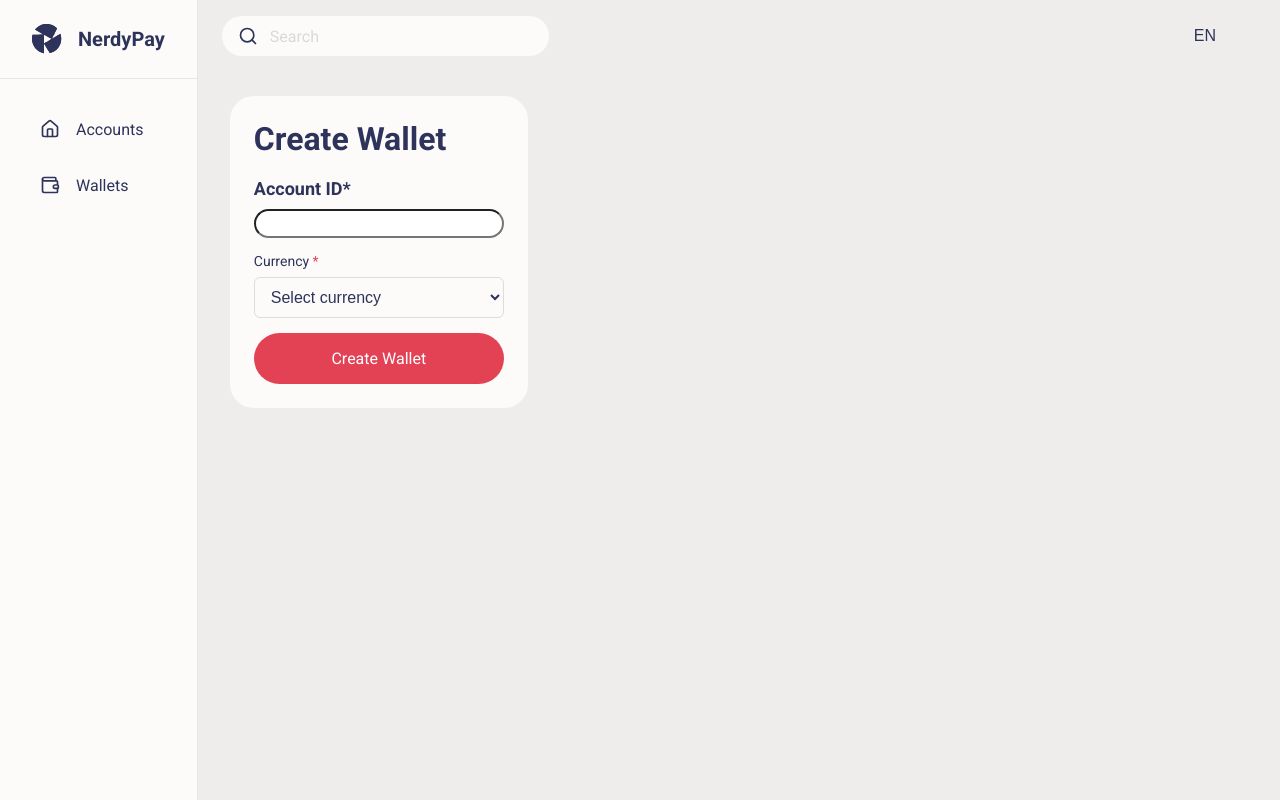
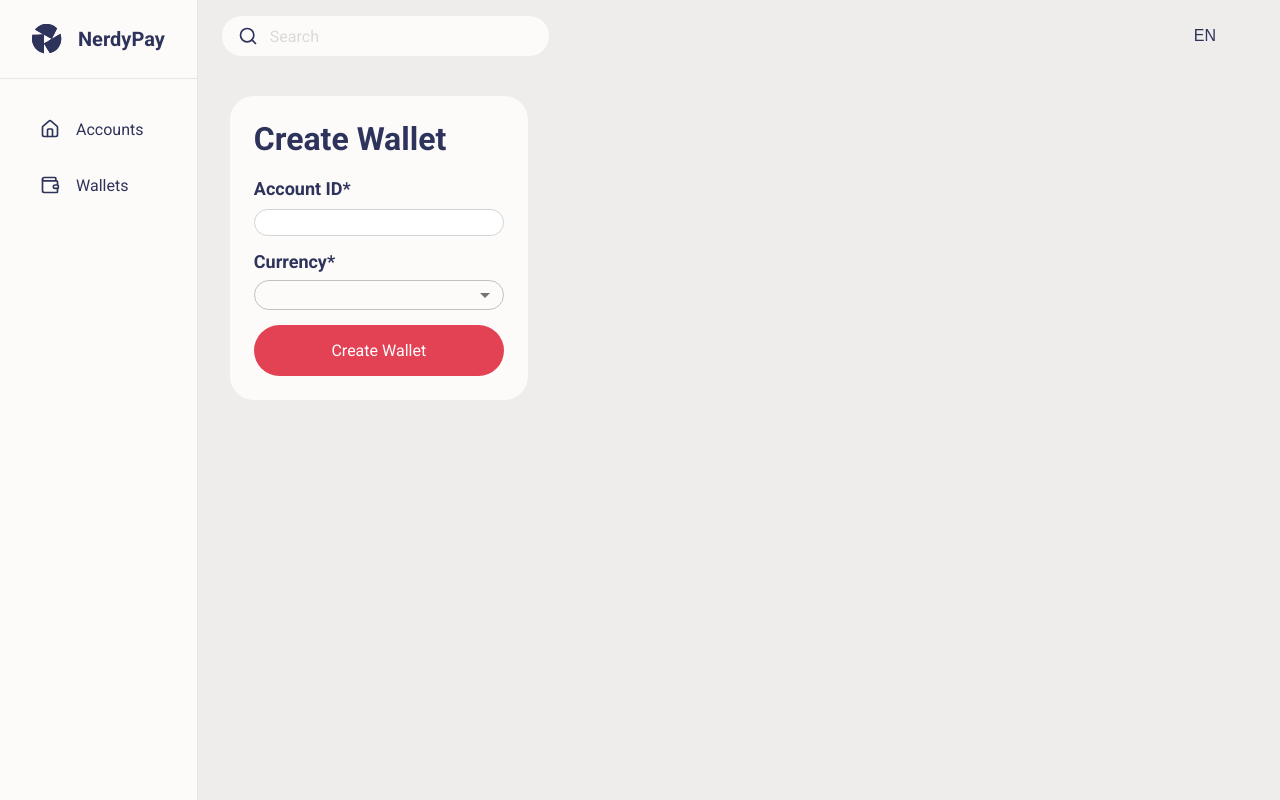
Before and after one commit to ssenkiv/wallet-front, a Next.js app: page /wallets/create in a window 1280 px wide. Built offline with nearby package versions, Linux system fonts and the light colour scheme.

Commit message:
Changed default select tag to MUI select component.

```diff
--- a/package.json
+++ b/package.json
@@ -10,6 +10,9 @@
     "test": "vitest"
   },
   "dependencies": {
+    "@emotion/react": "^11.14.0",
+    "@emotion/styled": "^11.14.1",
+    "@mui/material": "^7.3.5",
     "@tanstack/react-query": "^5.90.7",
     "@tanstack/react-table": "^8.21.3",
     "lucide-react": "^0.552.0",
--- a/src/app/(dashboard)/wallets/create/page.module.css
+++ b/src/app/(dashboard)/wallets/create/page.module.css
@@ -18,9 +18,8 @@
 }
 
 .label {
-  font-size: var(--font-size-sm);
-  font-weight: var(--font-weight-medium);
-  color: var(--color-secondary);
+  font-size: 18px;
+  font-weight: bold;
 }
 
 .required {
@@ -28,20 +27,9 @@
 }
 
 .select {
-  padding: 10px 12px;
-  border: 1px solid var(--color-neutral-light);
-  border-radius: 6px;
-  font-size: var(--font-size-base);
-  color: var(--color-secondary);
-  background-color: var(--color-white);
-  transition: all 0.2s ease;
+  height: 30px;
 }
 
-.select:focus {
-  outline: none;
-  border-color: var(--color-primary);
-  box-shadow: 0 0 0 3px rgba(var(--color-primary-rgb), 0.1);
-}
 
 .error {
   font-size: var(--font-size-xs);
--- a/src/app/(dashboard)/wallets/create/page.tsx
+++ b/src/app/(dashboard)/wallets/create/page.tsx
@@ -8,10 +8,21 @@ import { CreateWalletRequest } from '@/modules/wallets/types/createWalletRequest
 import Card from '@/components/Card/Card'
 import FormInput from '@/components/FormInput/FormInput'
 import Button from '@/components/Button/Button'
+import Select, { SelectChangeEvent } from '@mui/material/Select'
+import MenuItem from '@mui/material/MenuItem'
+import { useState } from 'react'
 
 export default function CreateWalletPage() {
   const { mutate } = useCreateWallet()
   const router = useRouter()
+  const [currencyV, setCurrencyV] = useState('')
+  const handleCurrencyChange = (event: SelectChangeEvent<typeof currencyV>) => {
+    const {
+      target: { value },
+    } = event
+    console.log(value)
+    setCurrencyV(value ?? 'Random')
+  }
   const {
     register,
     handleSubmit,
@@ -20,7 +31,6 @@ export default function CreateWalletPage() {
 
   const onHandle = (data: CreateWalletRequest) => {
     if (isDirty) {
-      console.log('Start wallet creation')
       mutate(data)
       router.push('/wallets')
     }
@@ -31,7 +41,7 @@ export default function CreateWalletPage() {
       <h1>Create Wallet</h1>
       <form className={styles.form} onSubmit={handleSubmit(onHandle)}>
         <FormInput
-          type="number"
+          type="text"
           label="Account ID"
           required={true}
           {...register('accountId', {
@@ -45,19 +55,19 @@ export default function CreateWalletPage() {
           error={errors.accountId?.message}
         />
         <div className={styles.formGroup}>
-          <label htmlFor="currency" className={styles.label}>
-            Currency <span className={styles.required}>*</span>
-          </label>
-          <select
+          <label htmlFor={'currency'} className={styles.label}>Currency<span>*</span></label>
+          <Select
             id="currency"
+            value={currencyV}
+            sx={{ borderRadius: '20px' }}
             className={styles.select}
-            {...register('currency', { required: true })}
+            {...register('currency', { required: true, onChange: handleCurrencyChange })}
           >
-            <option value="">Select currency</option>
-            <option value="USD">USD</option>
-            <option value="EUR">EUR</option>
-            <option value="UAH">UAH</option>
-          </select>
+            <MenuItem value={'USD'}>USD</MenuItem>
+            <MenuItem value={'EUR'}>EUR</MenuItem>
+            <MenuItem value={'UAH'}>UAH</MenuItem>
+
+          </Select>
           {errors.currency && (
             <span className={styles.error}>Currency is required</span>
           )}
--- a/src/components/FormInput/FormInput.module.css
+++ b/src/components/FormInput/FormInput.module.css
@@ -12,6 +12,7 @@
 }
 
 .input {
+  border: 1px solid lightgray;
   border-radius: 20px;
   padding: 5px;
   width: 250px;
```
Also changed, not shown: 1 other file (tests, documents, lock files or other folders).
